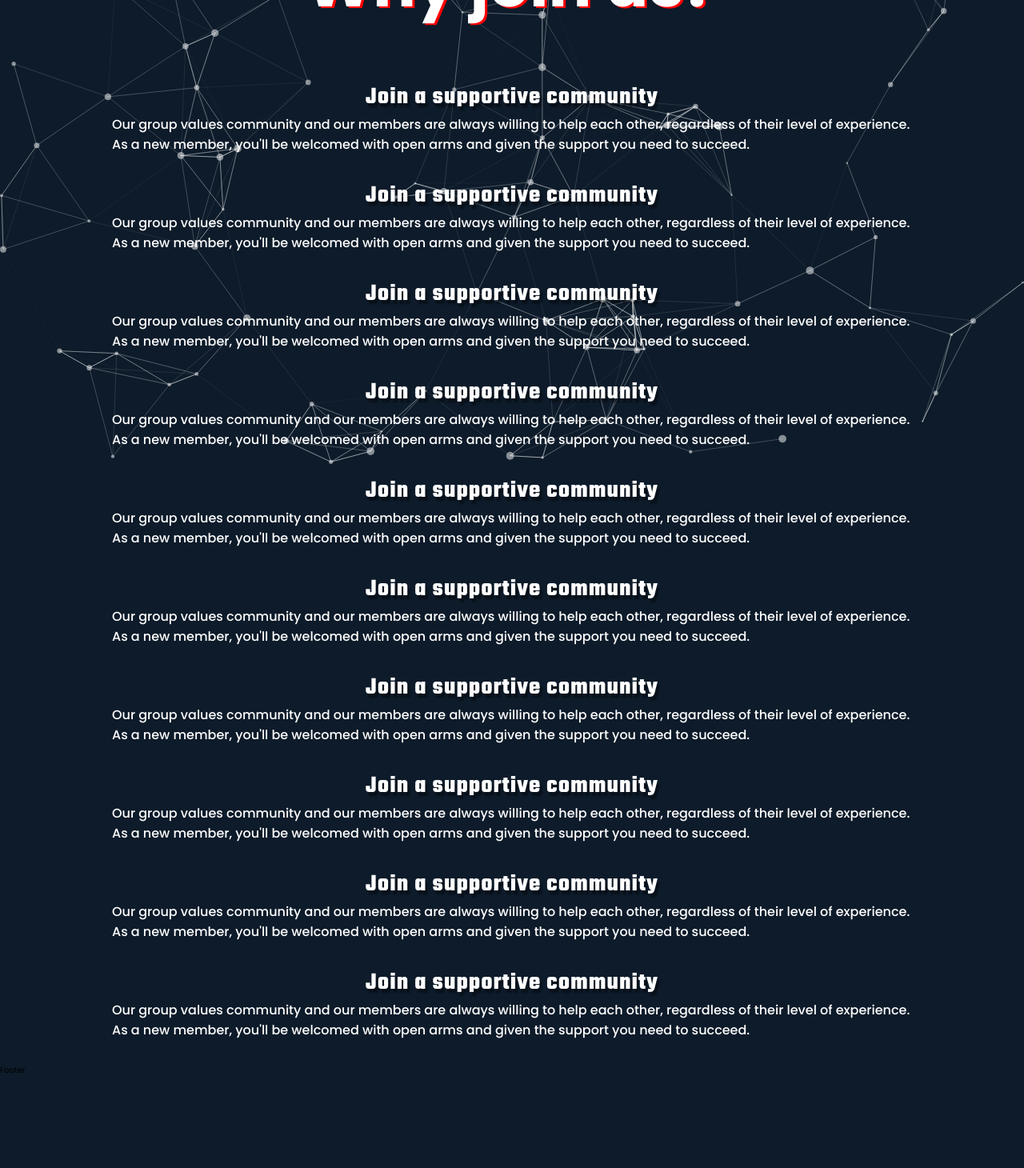
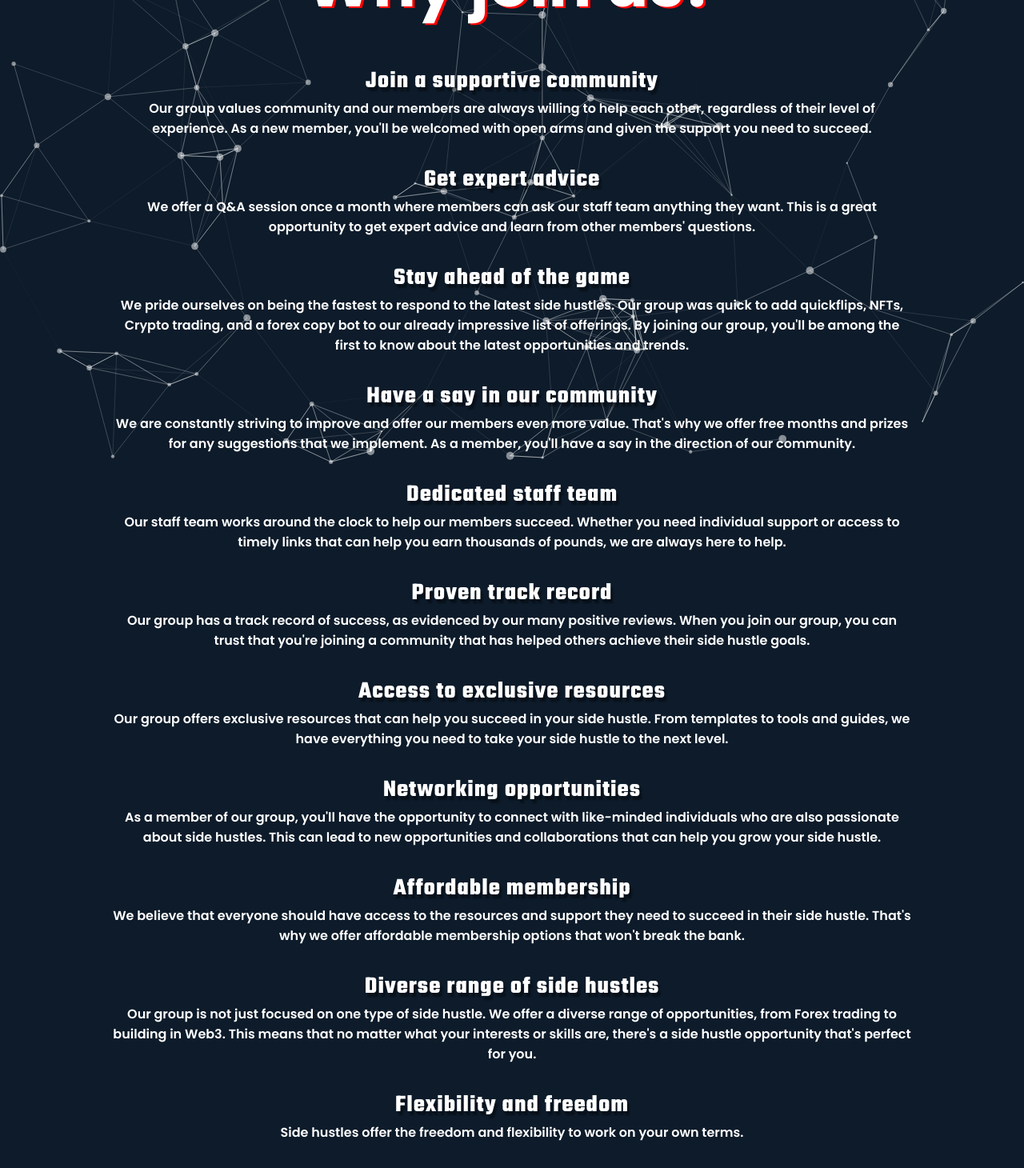
Before and after one commit to alexmbentley/12n-site, a Next.js app: page /why in a window 1280 px wide. Shown: the part 200-1660 px from the top of the page at 80% size. Before the commit the page ends 1546 px from the top, so only its background shows below. Built offline with nearby package versions, Linux system fonts and the light colour scheme.

Commit message:
testing different classes for font download

```diff
--- a/components/FeaturesCard.jsx
+++ b/components/FeaturesCard.jsx
@@ -5,7 +5,7 @@ const FeaturesCard = ({ icon, title, text }) => {
   return (
     <div className={styles['featurescard']}>
       <div className={styles['featurescard__header']}>
-        <h3>{title}</h3>
+        <h3 className={styles['featurescard__header--title']}>{title}</h3>
         {icon &&
           React.cloneElement(icon, {
             className: styles['featurescard__header--svg'],
--- a/components/Nav.jsx
+++ b/components/Nav.jsx
@@ -113,6 +113,11 @@ const Nav = () => {
                 </a>
               </li>
               <li className={styles['navigation__item']}>
+                <a href="/why" className={styles['navigation__link']}>
+                  Why join?
+                </a>
+              </li>
+              <li className={styles['navigation__item']}>
                 <a href="/testimonials" className={styles['navigation__link']}>
                   Testimonials
                 </a>
--- a/pages/why.jsx
+++ b/pages/why.jsx
@@ -17,102 +17,106 @@ const why = () => {
         </p>
       </div>
       <div className={styles['container__box']}>
-        <h5 className={styles['container__box--heading']}>
-          Join a supportive community
-        </h5>
+        <h5 className={styles['container__box--heading']}>Get expert advice</h5>
         <p className={styles['container__box--text']}>
-          Our group values community and our members are always willing to help
-          each other, regardless of their level of experience. As a new member,
-          you'll be welcomed with open arms and given the support you need to
-          succeed.
+          We offer a Q&A session once a month where members can ask our staff
+          team anything they want. This is a great opportunity to get expert
+          advice and learn from other members' questions.
         </p>
       </div>
       <div className={styles['container__box']}>
         <h5 className={styles['container__box--heading']}>
-          Join a supportive community
+          Stay ahead of the game
         </h5>
         <p className={styles['container__box--text']}>
-          Our group values community and our members are always willing to help
-          each other, regardless of their level of experience. As a new member,
-          you'll be welcomed with open arms and given the support you need to
-          succeed.
+          We pride ourselves on being the fastest to respond to the latest side
+          hustles. Our group was quick to add quickflips, NFTs, Crypto trading,
+          and a forex copy bot to our already impressive list of offerings. By
+          joining our group, you'll be among the first to know about the latest
+          opportunities and trends.
         </p>
       </div>
       <div className={styles['container__box']}>
         <h5 className={styles['container__box--heading']}>
-          Join a supportive community
+          Have a say in our community
         </h5>
         <p className={styles['container__box--text']}>
-          Our group values community and our members are always willing to help
-          each other, regardless of their level of experience. As a new member,
-          you'll be welcomed with open arms and given the support you need to
-          succeed.
+          We are constantly striving to improve and offer our members even more
+          value. That's why we offer free months and prizes for any suggestions
+          that we implement. As a member, you'll have a say in the direction of
+          our community.
         </p>
       </div>
       <div className={styles['container__box']}>
         <h5 className={styles['container__box--heading']}>
-          Join a supportive community
+          Dedicated staff team
         </h5>
         <p className={styles['container__box--text']}>
-          Our group values community and our members are always willing to help
-          each other, regardless of their level of experience. As a new member,
-          you'll be welcomed with open arms and given the support you need to
-          succeed.
+          Our staff team works around the clock to help our members succeed.
+          Whether you need individual support or access to timely links that can
+          help you earn thousands of pounds, we are always here to help.
         </p>
       </div>
       <div className={styles['container__box']}>
         <h5 className={styles['container__box--heading']}>
-          Join a supportive community
+          Proven track record
         </h5>
         <p className={styles['container__box--text']}>
-          Our group values community and our members are always willing to help
-          each other, regardless of their level of experience. As a new member,
-          you'll be welcomed with open arms and given the support you need to
-          succeed.
+          Our group has a track record of success, as evidenced by our many
+          positive reviews. When you join our group, you can trust that you're
+          joining a community that has helped others achieve their side hustle
+          goals.
         </p>
       </div>
       <div className={styles['container__box']}>
         <h5 className={styles['container__box--heading']}>
-          Join a supportive community
+          Access to exclusive resources
         </h5>
         <p className={styles['container__box--text']}>
-          Our group values community and our members are always willing to help
-          each other, regardless of their level of experience. As a new member,
-          you'll be welcomed with open arms and given the support you need to
-          succeed.
+          Our group offers exclusive resources that can help you succeed in your
+          side hustle. From templates to tools and guides, we have everything
+          you need to take your side hustle to the next level.
         </p>
       </div>
       <div className={styles['container__box']}>
         <h5 className={styles['container__box--heading']}>
-          Join a supportive community
+          Networking opportunities
         </h5>
         <p className={styles['container__box--text']}>
-          Our group values community and our members are always willing to help
-          each other, regardless of their level of experience. As a new member,
-          you'll be welcomed with open arms and given the support you need to
-          succeed.
+          As a member of our group, you'll have the opportunity to connect with
+          like-minded individuals who are also passionate about side hustles.
+          This can lead to new opportunities and collaborations that can help
+          you grow your side hustle.
         </p>
       </div>
       <div className={styles['container__box']}>
         <h5 className={styles['container__box--heading']}>
-          Join a supportive community
+          Affordable membership
         </h5>
         <p className={styles['container__box--text']}>
-          Our group values community and our members are always willing to help
-          each other, regardless of their level of experience. As a new member,
-          you'll be welcomed with open arms and given the support you need to
-          succeed.
+          We believe that everyone should have access to the resources and
+          support they need to succeed in their side hustle. That's why we offer
+          affordable membership options that won't break the bank.
         </p>
       </div>
       <div className={styles['container__box']}>
         <h5 className={styles['container__box--heading']}>
-          Join a supportive community
+          Diverse range of side hustles
         </h5>
         <p className={styles['container__box--text']}>
-          Our group values community and our members are always willing to help
-          each other, regardless of their level of experience. As a new member,
-          you'll be welcomed with open arms and given the support you need to
-          succeed.
+          Our group is not just focused on one type of side hustle. We offer a
+          diverse range of opportunities, from Forex trading to building in
+          Web3. This means that no matter what your interests or skills are,
+          there's a side hustle opportunity that's perfect for you.
+        </p>
+      </div>
+      <div className={styles['container__box']}>
+        <h5 className={styles['container__box--heading']}>
+          Flexibility and freedom
+        </h5>
+        <p className={styles['container__box--text']}>
+          Side hustles offer the freedom and flexibility to work on your own
+          terms.
         </p>
       </div>
     </div>
--- a/styles/FeaturesCard.module.scss
+++ b/styles/FeaturesCard.module.scss
@@ -18,10 +18,10 @@
         color: $color-primary;
         filter: drop-shadow(3px 5px 2px rgb(0 0 0 / 0.4));
         justify-self: flex-end;
-        align-self: flex-end;
+        align-self: start;
       }
 
-      h3 {
+      &--title {
         font-size: 2.5rem;
         letter-spacing: .5px;
         font-family: 'Teko', 'Poppins', sans-serif;
--- a/styles/Nav.module.scss
+++ b/styles/Nav.module.scss
@@ -40,7 +40,7 @@
       transition: all 0.4s ease;
       font-size: $default-font-size;
       color: $color-primary;
-      font-weight: 500;
+      font-weight: 600;
       letter-spacing: 0.4px;
 
       &-active {
@@ -52,7 +52,7 @@
         margin-right: 2.5rem;
         transition: all 0.4s ease;
         font-size: $default-font-size;
-        font-weight: 400;
+        font-weight: 600;
         letter-spacing: 0.4px;
 
         &:after {
--- a/styles/Why.module.scss
+++ b/styles/Why.module.scss
@@ -18,7 +18,7 @@
         margin-top: 5rem;
         display: flex;
         flex-direction: column;
-        margin-bottom: 6rem;
+        margin-bottom: 4rem;
     }
 
     &__box {
@@ -36,7 +36,8 @@
         }
 
         &--text {
-
+            font-weight: 600;
+            text-align: center;
         }
 
     }
```
